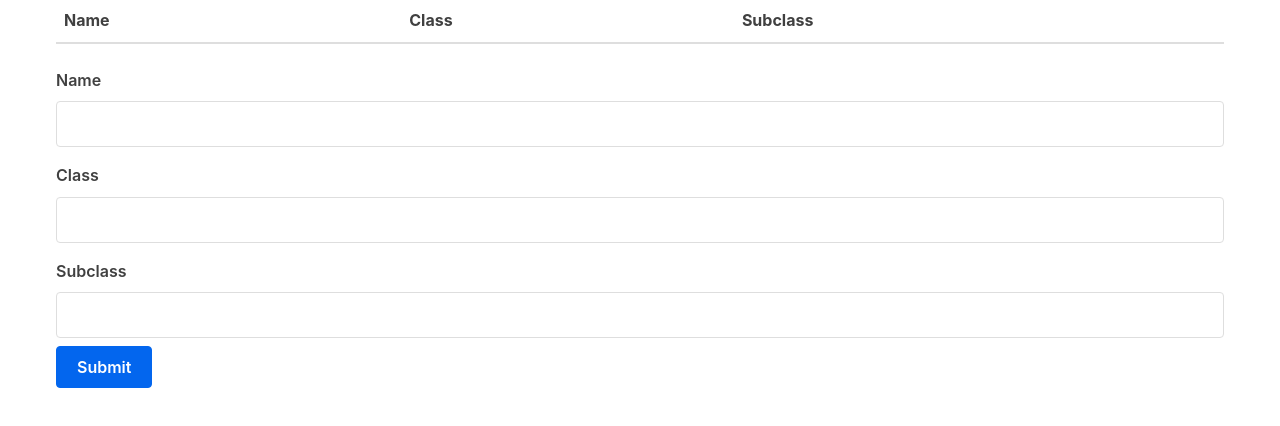
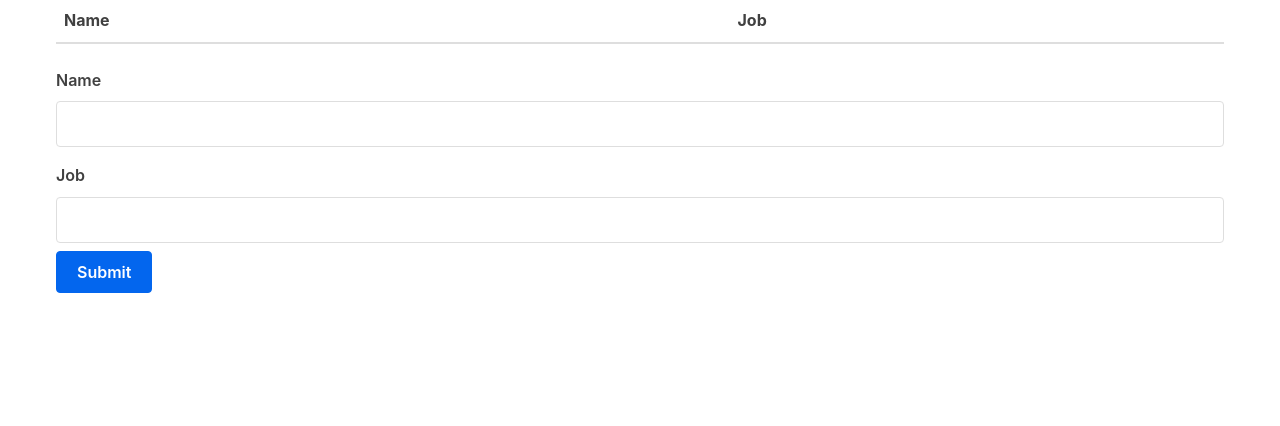
Before and after one commit to tzhiru/csc-307-app, a React (Vite) app in the folder packages/react-frontend/: page / in a window 1280 px wide. Shown: the top 426 px of the page. Built offline with nearby package versions, Linux system fonts and the light colour scheme.

Commit message:
Revert "added third column just to see. class/subclass like for ttrpg"
This reverts commit 51084ad2de33069b3108b8de5f33c7af438cb1d8.

```diff
--- a/packages/react-frontend/src/Form.jsx
+++ b/packages/react-frontend/src/Form.jsx
@@ -4,20 +4,17 @@ import React, { useState } from "react";
 function Form(props) {
 	const [person, setPerson] = useState({
 		name: "",
-		c: "",
-		sc: ""
+		job: ""
 	});
 	function handleChange(event) {
 		const { name, value } = event.target;
-		if (name === "c")
-			setPerson({ name: person["name"], c: value, sc: person["sc"] });
-		else if(name === "sc")
-			setPerson({ name: person["name"], c: person["c"], sc: value});
-		else setPerson({ name: value, job: person["c"], sc: person["sc"] });
+		if (name === "job")
+			setPerson({ name: person["name"], job: value });
+		else setPerson({ name: value, job: person["job"] });
 	}
 	function submitForm() {
 		props.handleSubmit(person);
-		setPerson({name:"",c:"",sc:""});
+		setPerson({name:"",job:""});
 	}
 	return (
 	  <form>
@@ -29,20 +26,12 @@ function Form(props) {
 		  value={person.name}
 		  onChange={handleChange}
 		/>
-		<label htmlFor="c">Class</label>
+		<label htmlFor="job">Job</label>
 		<input
 		  type="text"
-		  name="c"
-		  id="c"
-		  value={person.c}
-		  onChange={handleChange}
-		/>
-		<label htmlFor="sc">Subclass</label>
-		<input
-		  type="text"
-		  name="sc"
-		  id="sc"
-		  value={person.sc}
+		  name="job"
+		  id="job"
+		  value={person.job}
 		  onChange={handleChange}
 		/>
 		<input type="button" value="Submit" onClick={submitForm} />
--- a/packages/react-frontend/src/Table.jsx
+++ b/packages/react-frontend/src/Table.jsx
@@ -4,8 +4,7 @@ function TableHeader() {
     <thead>
       <tr>
         <th>Name</th>
-        <th>Class</th>
-		<th>Subclass</th>
+        <th>Job</th>
       </tr>
     </thead>
   );
@@ -15,8 +14,7 @@ function TableBody(props) {
     return (
       <tr key={index}>
   <td>{row.name}</td>
-  <td>{row.c}</td>
-  <td>{row.sc}</td>
+  <td>{row.job}</td>
   <td>
     <button onClick={() => props.removeCharacter(index)}>
       Delete
```
